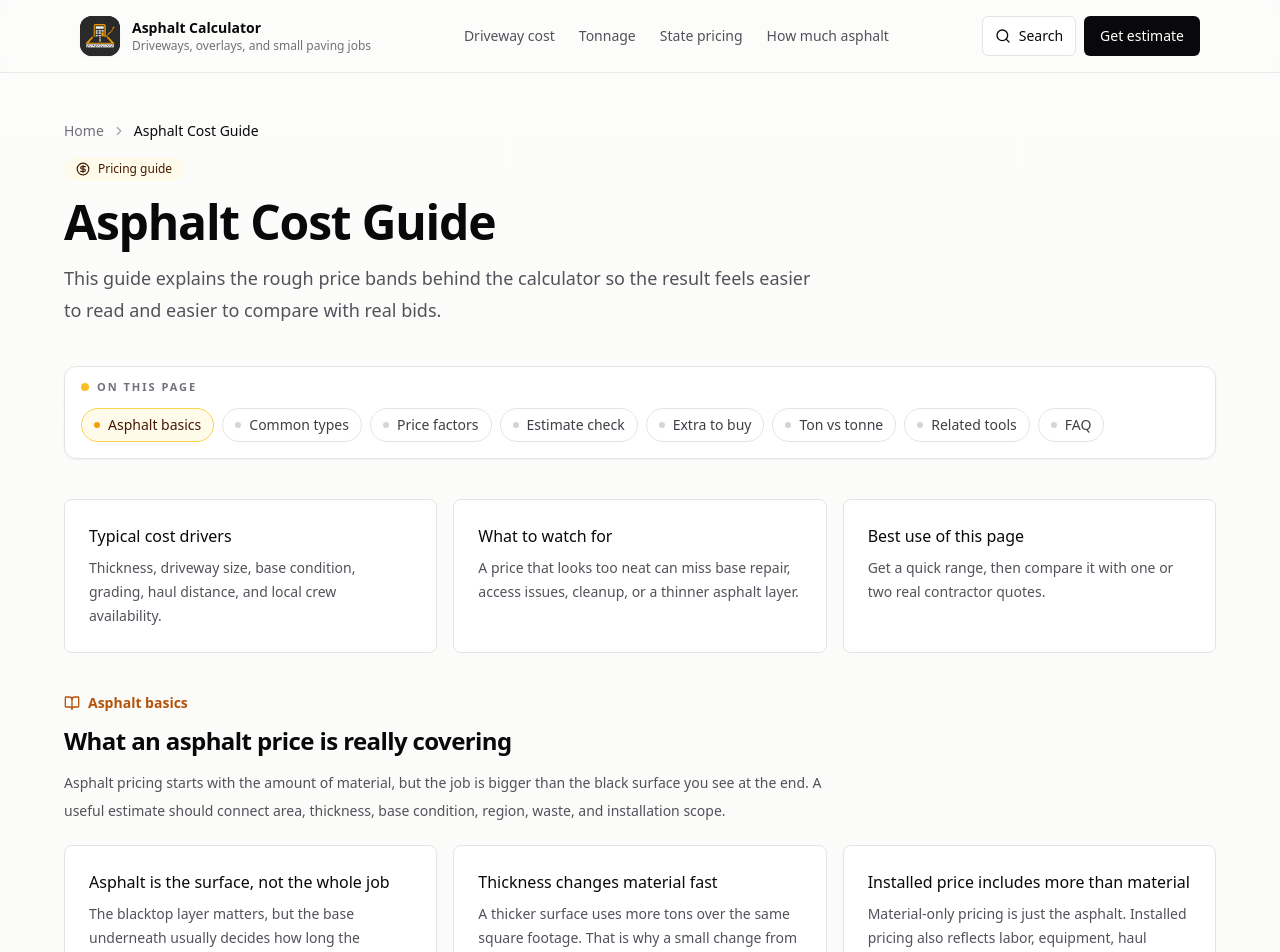
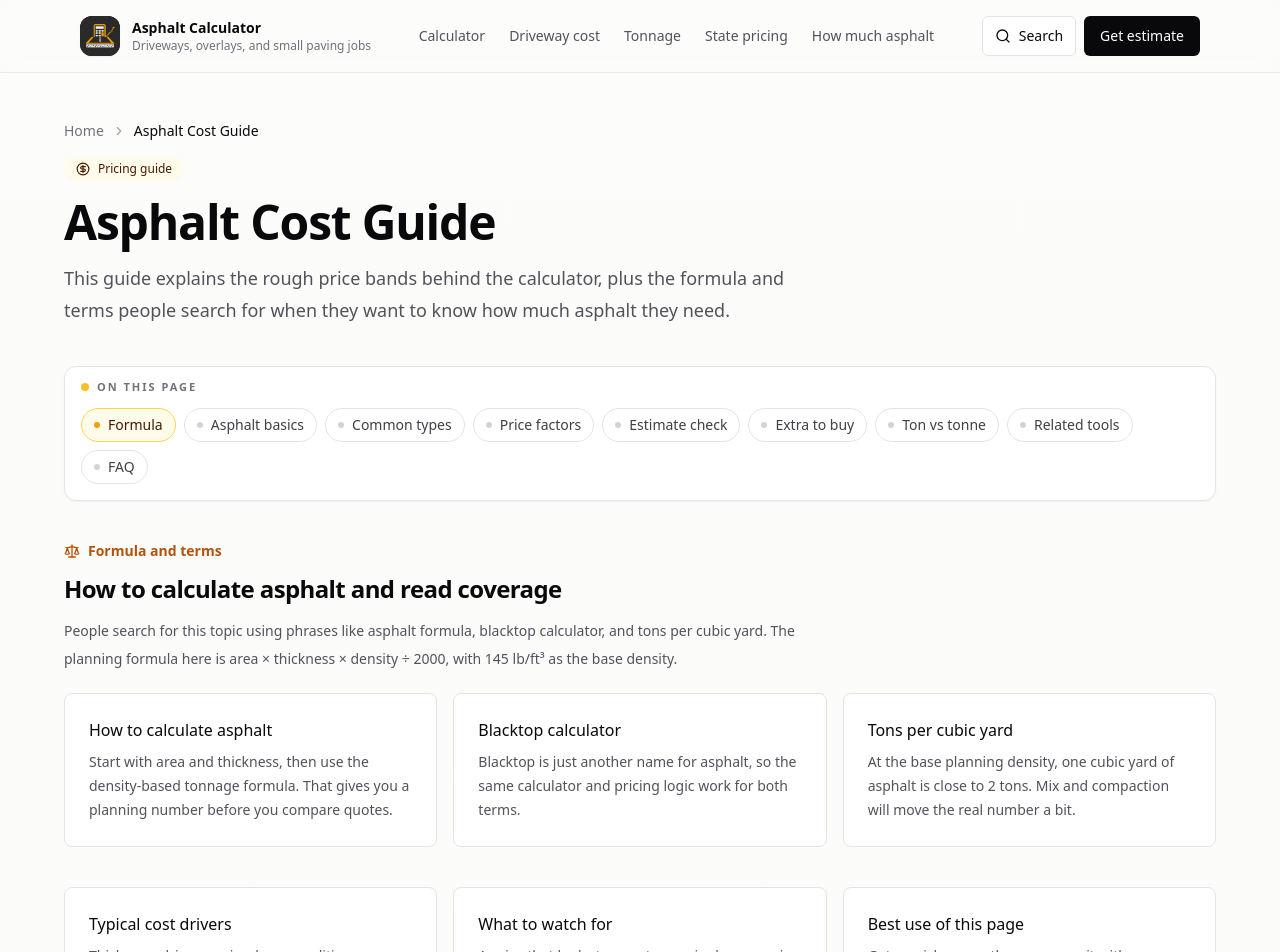
Before and after one commit to Allen0117-ai/asphaltprice, a Next.js app: page /asphalt-cost-guide in a window 1280 px wide. Shown: the top 952 px of the page. Built offline with nearby package versions, Linux system fonts and the light colour scheme.

Commit message:
Refine asphalt SEO content and internal linking

```diff
--- a/app/asphalt-contractor-guide/page.tsx
+++ b/app/asphalt-contractor-guide/page.tsx
@@ -197,6 +197,14 @@ export default function AsphaltContractorGuidePage() {
                   Open asphalt calculator
                   <ArrowRight className="h-4 w-4" />
                 </Link>
+                <Link href="/asphalt-tonnage-calculator" className="inline-flex items-center gap-2 text-sm font-medium text-amber-700">
+                  Check tonnage
+                  <ArrowRight className="h-4 w-4" />
+                </Link>
+                <Link href="/asphalt-prices-by-state" className="inline-flex items-center gap-2 text-sm font-medium text-amber-700">
+                  See state pricing
+                  <ArrowRight className="h-4 w-4" />
+                </Link>
                 <Link href="/asphalt-cost-guide" className="inline-flex items-center gap-2 text-sm font-medium text-amber-700">
                   Read the cost guide
                   <ArrowRight className="h-4 w-4" />
--- a/app/asphalt-cost-guide/page.tsx
+++ b/app/asphalt-cost-guide/page.tsx
@@ -13,15 +13,16 @@ import { buildMetadata, breadcrumbSchema, faqSchema, webAppSchema } from "@/lib/
 import { siteConfig } from "@/lib/site";
 
 const pageDescription =
-  "A practical asphalt cost guide with pricing basics, common asphalt project types, waste allowance tips, and quote-checking advice.";
+  "A practical asphalt cost guide with pricing basics, formula notes, common asphalt project types, waste allowance tips, and quote-checking advice.";
 
 export const metadata = buildMetadata({
-  title: "Asphalt Cost Guide | Pricing, Basics, and Quote Tips",
+  title: "Asphalt Cost Guide | Pricing, Formula & Quote Tips",
   description: pageDescription,
   path: "/asphalt-cost-guide"
 });
 
 const quickNav = [
+  { label: "Formula", href: "#formula" },
   { label: "Asphalt basics", href: "#basics" },
   { label: "Common types", href: "#types" },
   { label: "Price factors", href: "#price-factors" },
@@ -50,6 +51,26 @@ const faqs = [
   {
     question: "Should I ask for more than one bid?",
     answer: "Yes. A few quotes make it easier to spot a number that is too high, too low, or missing important work."
+  },
+  {
+    question: "How do I calculate asphalt costs?",
+    answer:
+      "Start with tonnage: area × thickness × density ÷ 2000, then multiply by the price per ton. Add labor, prep, and cleanup for the full project cost."
+  },
+  {
+    question: "What is the asphalt formula for tonnage?",
+    answer:
+      "The planning formula is area × thickness × density ÷ 2000. This site uses 145 lb/ft³ as the base density for quick estimates."
+  },
+  {
+    question: "How much does asphalt cost per ton?",
+    answer:
+      "The price changes by region and project scope, but the tonnage calculator and state pricing page give you a better planning range than a single national average."
+  },
+  {
+    question: "Is blacktop the same as asphalt?",
+    answer:
+      "Yes. Blacktop is another common name for asphalt, so the same formula and pricing logic apply to both."
   }
 ];
 
@@ -70,6 +91,24 @@ const asphaltBasics = [
     title: "Installed price includes more than material",
     text:
       "Material-only pricing is just the asphalt. Installed pricing also reflects labor, equipment, haul distance, setup time, edges, cleanup, and local demand."
+  }
+] as const;
+
+const formulaCards = [
+  {
+    title: "How to calculate asphalt",
+    text:
+      "Start with area and thickness, then use the density-based tonnage formula. That gives you a planning number before you compare quotes."
+  },
+  {
+    title: "Blacktop calculator",
+    text:
+      "Blacktop is just another name for asphalt, so the same calculator and pricing logic work for both terms."
+  },
+  {
+    title: "Tons per cubic yard",
+    text:
+      "At the base planning density, one cubic yard of asphalt is close to 2 tons. Mix and compaction will move the real number a bit."
   }
 ] as const;
 
@@ -99,6 +138,11 @@ const priceFactors = [
 ] as const;
 
 const relatedPages = [
+  {
+    href: "/#calculator",
+    title: "Main asphalt calculator",
+    text: "Go back to the main estimate page for tonnage and pricing together."
+  },
   {
     href: "/asphalt-tonnage-calculator",
     title: "Asphalt tonnage calculator",
@@ -146,12 +190,37 @@ export default function AsphaltCostGuidePage() {
             </div>
             <h1 className="text-4xl font-semibold tracking-tight text-zinc-950 sm:text-5xl">Asphalt Cost Guide</h1>
             <p className="text-lg leading-8 text-zinc-600">
-              This guide explains the rough price bands behind the calculator so the result feels easier to read and
-              easier to compare with real bids.
+              This guide explains the rough price bands behind the calculator, plus the formula and terms people
+              search for when they want to know how much asphalt they need.
             </p>
           </div>
 
           <StickySectionNav sections={quickNavSections} className="mt-2" />
+
+          <section id="formula" className="scroll-mt-24 space-y-5">
+            <div className="max-w-3xl">
+              <div className="inline-flex items-center gap-2 text-sm font-semibold text-amber-700">
+                <Scale className="h-4 w-4" />
+                Formula and terms
+              </div>
+              <h2 className="mt-2 text-2xl font-semibold tracking-tight text-zinc-950">How to calculate asphalt and read coverage</h2>
+              <p className="mt-3 text-sm leading-7 text-zinc-600">
+                People search for this topic using phrases like asphalt formula, blacktop calculator, and tons per
+                cubic yard. The planning formula here is area × thickness × density ÷ 2000, with 145 lb/ft³ as the
+                base density.
+              </p>
+            </div>
+            <div className="grid gap-4 md:grid-cols-3">
+              {formulaCards.map((item) => (
+                <Card key={item.title} className="border-zinc-200">
+                  <CardContent className="space-y-2">
+                    <p className="text-base font-medium text-zinc-950">{item.title}</p>
+                    <p className="text-sm leading-6 text-zinc-600">{item.text}</p>
+                  </CardContent>
+                </Card>
+              ))}
+            </div>
+          </section>
 
           <div className="grid gap-4 lg:grid-cols-3">
             {[
@@ -309,6 +378,11 @@ export default function AsphaltCostGuidePage() {
                   If a supplier sends a quote in tonnes, ask whether they mean metric tonnes and have them convert the
                   order before you compare it with a contractor bid written in tons.
                 </p>
+                <p>
+                  At the planning density used here, one cubic yard of asphalt is roughly 2 tons. That is a useful
+                  shortcut when you are checking coverage or comparing a blacktop calculator result with a supplier
+                  quote.
+                </p>
               </div>
             </div>
             <Card className="border-zinc-200">
--- a/app/asphalt-prices-by-state/page.tsx
+++ b/app/asphalt-prices-by-state/page.tsx
@@ -14,10 +14,10 @@ import { formatCurrency } from "@/lib/calculator/formulas";
 import { siteConfig } from "@/lib/site";
 
 const pageDescription =
-  "Broad asphalt price bands by state group with simple notes on regional cost differences, quote checks, and related calculators.";
+  "Broad asphalt price bands by state group with simple notes on regional cost differences, quote checks, tonnage, and related calculators.";
 
 export const metadata = buildMetadata({
-  title: "Asphalt Prices by State | Regional Cost Bands",
+  title: "Asphalt Prices by State | Regional Pricing Guide",
   description: pageDescription,
   path: "/asphalt-prices-by-state"
 });
@@ -48,6 +48,16 @@ const faqs = [
   {
     question: "Should I use state prices or the calculator first?",
     answer: "Use both. The state page gives a regional band, and the calculator turns your actual area into tonnage and cost."
+  },
+  {
+    question: "How do I calculate total cost for my state?",
+    answer:
+      "First calculate tonnage with the main calculator or the tonnage page. Then multiply by your state group's price per ton and add labor or prep if you need a full project budget."
+  },
+  {
+    question: "Can I use this with a blacktop calculator?",
+    answer:
+      "Yes. Blacktop is another common name for asphalt, so the same regional pricing logic applies."
   }
 ];
 
@@ -77,6 +87,11 @@ const whyPricesVary = [
 ] as const;
 
 const relatedPages = [
+  {
+    href: "/#calculator",
+    title: "Main asphalt calculator",
+    text: "Go back to the main page for tonnage and pricing together."
+  },
   {
     href: "/asphalt-driveway-cost-calculator",
     title: "Asphalt driveway cost calculator",
@@ -122,10 +137,13 @@ export default function AsphaltPricesByStatePage() {
               <MapPinned className="h-3.5 w-3.5" />
               Broad state-level bands
             </div>
-            <h1 className="text-4xl font-semibold tracking-tight text-zinc-950 sm:text-5xl">Asphalt Prices by State</h1>
+            <h1 className="text-4xl font-semibold tracking-tight text-zinc-950 sm:text-5xl">
+              Asphalt Prices by State
+            </h1>
             <p className="text-lg leading-8 text-zinc-600">
               This page groups states into practical pricing bands so you can start with a realistic range before you
-              get into a real local bid.
+              get into a real local bid. Use it with the main calculator when you want to know how much asphalt you
+              need and what the project might cost.
             </p>
           </div>
 
@@ -217,7 +235,10 @@ export default function AsphaltPricesByStatePage() {
             <div className="space-y-4">
               <h2 className="text-2xl font-semibold tracking-tight text-zinc-950">How to use these bands</h2>
               <div className="space-y-3 text-sm leading-7 text-zinc-600">
-                <p>Use the state group as a starting point, then enter your actual square footage in the calculator.</p>
+                <p>
+                  Use the state group as a starting point, then enter your actual square footage in the main
+                  calculator or tonnage page.
+                </p>
                 <p>When you compare bids, keep thickness, prep scope, and cleanup assumptions the same.</p>
                 <p>
                   If a quote is far outside the band, do not reject it immediately. Ask what is included. The difference
--- a/app/asphalt-tonnage-calculator/page.tsx
+++ b/app/asphalt-tonnage-calculator/page.tsx
@@ -13,10 +13,10 @@ import { buildMetadata, breadcrumbSchema, faqSchema, webAppSchema } from "@/lib/
 import { siteConfig } from "@/lib/site";
 
 const pageDescription =
-  "Calculate how many tons of asphalt you need, how much extra to buy, and how tons differ from tonnes in plain language.";
+  "Calculate how much asphalt you need, how many tons to buy, and how tons differ from tonnes in plain language.";
 
 export const metadata = buildMetadata({
-  title: "Asphalt Tonnage Calculator | Tons, Coverage, and Waste",
+  title: "Asphalt Tonnage Calculator | How Much Asphalt Do I Need?",
   description: pageDescription,
   path: "/asphalt-tonnage-calculator"
 });
@@ -48,6 +48,21 @@ const faqs = [
   {
     question: "What is the difference between tons and tonnes?",
     answer: "In the U.S., quotes usually use tons. Some suppliers use tonnes, so keep the unit consistent before you order."
+  },
+  {
+    question: "How much asphalt is in a ton?",
+    answer:
+      "At the planning density used on this site, one ton covers about 83 square feet at 2 inches or about 55 square feet at 3 inches before waste."
+  },
+  {
+    question: "What is tons per cubic yard for asphalt?",
+    answer:
+      "One cubic yard is roughly 2 tons at this planning density, though the exact weight changes with the mix and compaction."
+  },
+  {
+    question: "Can I use this as a blacktop calculator?",
+    answer:
+      "Yes. Blacktop is another common name for asphalt, so the same tonnage formula works for both terms."
   }
 ];
 
@@ -75,6 +90,11 @@ const planningTips = [
 ] as const;
 
 const relatedPages = [
+  {
+    href: "/#calculator",
+    title: "Main asphalt calculator",
+    text: "Go back to the main page for tonnage and pricing together."
+  },
   {
     href: "/asphalt-cost-guide",
     title: "Asphalt cost guide",
@@ -122,8 +142,8 @@ export default function AsphaltTonnagePage() {
             </div>
             <h1 className="text-4xl font-semibold tracking-tight text-zinc-950 sm:text-5xl">Asphalt Tonnage Calculator</h1>
             <p className="text-lg leading-8 text-zinc-600">
-              Use this page when you only need the tonnage number. It still shows the coverage and the waste buffer so
-              the result is easier to trust.
+              Use this page when you only need the tonnage number or want to answer how much asphalt you need. It
+              still shows the coverage and the waste buffer so the result is easier to trust.
             </p>
           </div>
 
@@ -237,6 +257,10 @@ export default function AsphaltTonnagePage() {
                   If you are not sure which unit a supplier used, ask them to write it out plainly before you place an
                   order.
                 </p>
+                <p>
+                  At the planning density used here, one cubic yard of asphalt is roughly 2 tons, so tonnage and
+                  coverage are worth checking before you order. This is the quick tons per cubic yard shortcut.
+                </p>
               </div>
             </div>
             <Card className="border-zinc-200">
--- a/app/page.tsx
+++ b/app/page.tsx
@@ -20,9 +20,9 @@ import { buildMetadata, faqSchema, organizationSchema, webAppSchema, webSiteSche
 import { siteConfig } from "@/lib/site";
 
 export const metadata = buildMetadata({
-  title: "Asphalt Calculator - Estimate Costs by Region & Material",
+  title: "Asphalt Calculator - How Much Asphalt Do I Need? Tonnage & Price",
   description:
-    "Free asphalt calculator to estimate driveway, parking lot, and road costs by region. Calculate material needs, coverage, and pricing in seconds.",
+    "Free asphalt calculator to answer how much asphalt you need, estimate tonnage, and compare pricing by region in seconds.",
   path: "/"
 });
 
@@ -57,6 +57,31 @@ const faqs = [
     answer: "Yes. Use the share link button in the calculator to copy a URL with your current inputs."
   },
   {
+    question: "How do I calculate how much asphalt I need?",
+    answer:
+      "Enter the area, thickness, waste allowance, and region above. The calculator uses area × thickness × density ÷ 2000, then adds waste so you get a planning tonnage estimate."
+  },
+  {
+    question: "What is the asphalt formula for tonnage?",
+    answer:
+      "A simple planning formula is area × thickness × density ÷ 2000. This site uses 145 lb/ft³ as the base density, which is a common estimate for quick planning."
+  },
+  {
+    question: "How much asphalt is in a ton?",
+    answer:
+      "At this planning density, one ton covers about 83 square feet at 2 inches or about 55 square feet at 3 inches before waste. The exact coverage changes with thickness and compaction."
+  },
+  {
+    question: "How many tons are in a cubic yard of asphalt?",
+    answer:
+      "A cubic yard of asphalt is roughly 2 tons at the planning density used here. The exact weight depends on the mix and how tightly it is compacted."
+  },
+  {
+    question: "Is blacktop the same as asphalt?",
+    answer:
+      "Yes. Blacktop is another common name for asphalt, so the same calculator and formula apply to both terms."
+  },
+  {
     question: "Why doesn't this calculator use ZIP code pricing?",
     answer:
       "Asphalt pricing varies by region and local market conditions beyond location alone. Our regional estimates provide a solid planning baseline. For precise local pricing, compare quotes from contractors in your area."
@@ -66,12 +91,13 @@ const faqs = [
 const specPoints = [
   "145 lb/ft³ density",
   "7% waste default",
-  "Region-based pricing",
+  "Tonnage + pricing",
   "Copyable estimate link"
 ] as const;
 
 const quickNav = [
   { label: "How it works", href: "#how-it-works" },
+  { label: "Formula", href: "#formula" },
   { label: "Cost factors", href: "#cost-factors" },
   { label: "Regional pricing", href: "#regional-pricing" },
   { label: "Common mistakes", href: "#mistakes" },
@@ -130,6 +156,29 @@ const howItWorks = [
     title: "Pick a region",
     text:
       "Material and labor prices change by market. Choosing the closest region gives you a more useful first-pass range than a single national average."
+  }
+] as const;
+
+const formulaCards = [
+  {
+    title: "Standard formula",
+    text:
+      "Area × thickness × density ÷ 2000 gives a planning tonnage estimate. The calculator uses 145 lb/ft³ as the base density."
+  },
+  {
+    title: "How much in a ton",
+    text:
+      "At this density, one ton covers about 83 square feet at 2 inches or about 55 square feet at 3 inches before waste."
+  },
+  {
+    title: "Tons per cubic yard",
+    text:
+      "One cubic yard of asphalt is roughly 2 tons, depending on the mix and how tightly it is compacted."
+  },
+  {
+    title: "Blacktop calculator",
+    text:
+      "Blacktop is another common name for asphalt, so the same formula and calculator work for both terms."
   }
 ] as const;
 
@@ -330,11 +379,11 @@ export default function HomePage() {
             <h1 className="max-w-5xl text-4xl font-semibold tracking-tight text-zinc-950 sm:text-5xl lg:text-6xl">
               Asphalt Calculator
               <br />
-              Instant Cost Estimates
+              How Much Asphalt Do I Need?
             </h1>
             <p className="max-w-4xl text-lg leading-8 text-zinc-600">
               Get a quick planning number for driveways, overlays, and small paving jobs. Enter the area, choose a
-              thickness, and compare a regional cost range before you ask for quotes.
+              thickness, and compare tonnage and price before you ask for quotes.
             </p>
             <div className="rounded-2xl border border-zinc-200 bg-white px-4 py-4 shadow-sm">
               <div className="grid gap-3 sm:grid-cols-2 xl:grid-cols-4">
@@ -359,6 +408,35 @@ export default function HomePage() {
         </div>
       </section>
 
+      <section id="formula" className="scroll-mt-24 border-y border-zinc-200 bg-white px-4 py-14">
+        <div className="mx-auto grid max-w-6xl gap-10 lg:grid-cols-[minmax(0,0.95fr)_minmax(0,1.05fr)]">
+          <div>
+            <p className="text-sm font-semibold uppercase tracking-[0.2em] text-zinc-500">Formula and coverage</p>
+            <h2 className="mt-3 text-3xl font-semibold tracking-tight text-zinc-950">Asphalt formula, tonnage, and coverage</h2>
+            <p className="mt-4 max-w-xl text-base leading-7 text-zinc-600">
+              People search for this page using phrases like how to calculate asphalt, asphalt formula, blacktop calculator,
+              and how much asphalt in a ton. The planning formula here is area × thickness × density ÷ 2000, with 145 lb/ft³
+              as the base density.
+            </p>
+            <p className="mt-4 max-w-xl text-sm leading-6 text-zinc-600">
+              That means one ton covers about 83 square feet at 2 inches, about 55 square feet at 3 inches, and roughly
+              one cubic yard comes out close to 2 tons before waste and compaction changes the number.
+            </p>
+          </div>
+
+          <div className="grid gap-4 sm:grid-cols-2">
+            {formulaCards.map((item) => (
+              <Card key={item.title} className="border-zinc-200">
+                <CardContent className="space-y-2">
+                  <p className="text-base font-medium text-zinc-950">{item.title}</p>
+                  <p className="text-sm leading-6 text-zinc-600">{item.text}</p>
+                </CardContent>
+              </Card>
+            ))}
+          </div>
+        </div>
+      </section>
+
       <section id="how-it-works" className="scroll-mt-24 border-y border-zinc-200 bg-zinc-50 px-4 py-14">
         <div className="mx-auto grid max-w-6xl gap-10 lg:grid-cols-[minmax(0,0.95fr)_minmax(0,1.05fr)]">
           <div>
@@ -369,10 +447,10 @@ export default function HomePage() {
               thickness, standard asphalt density, a waste allowance, and broad regional pricing. The result is a
               planning number, not a final bid.
             </p>
-          </div>
+            </div>
 
-          <div className="grid gap-4 sm:grid-cols-3">
-            {howItWorks.map((item, index) => (
+            <div className="grid gap-4 sm:grid-cols-3">
+              {howItWorks.map((item, index) => (
               <Card key={item.title} className="border-zinc-200">
                 <CardContent className="space-y-3">
                   <p className="text-xs font-semibold uppercase tracking-[0.18em] text-zinc-500">Step {index + 1}</p>
--- a/components/site-header.tsx
+++ b/components/site-header.tsx
@@ -6,6 +6,7 @@ import { SiteSearch } from "@/components/search/site-search";
 import { siteConfig } from "@/lib/site";
 
 const primaryNavItems = [
+  { href: "/#calculator", label: "Calculator" },
   { href: "/asphalt-driveway-cost-calculator", label: "Driveway cost" },
   { href: "/asphalt-tonnage-calculator", label: "Tonnage" },
   { href: "/asphalt-prices-by-state", label: "State pricing" },
```
Also changed, not shown: components/calculator/asphalt-calculator.tsx (+4 -3 lines), lib/seo.ts (+6 -1 lines).
